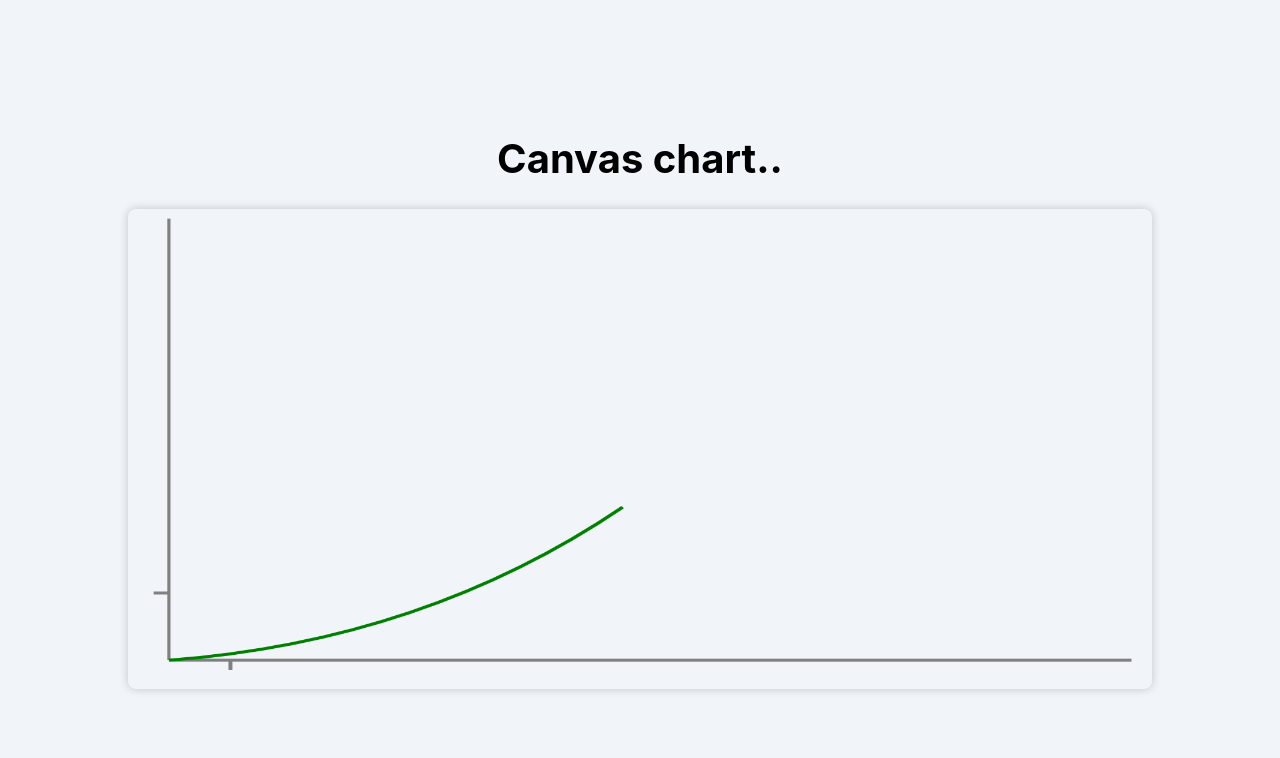
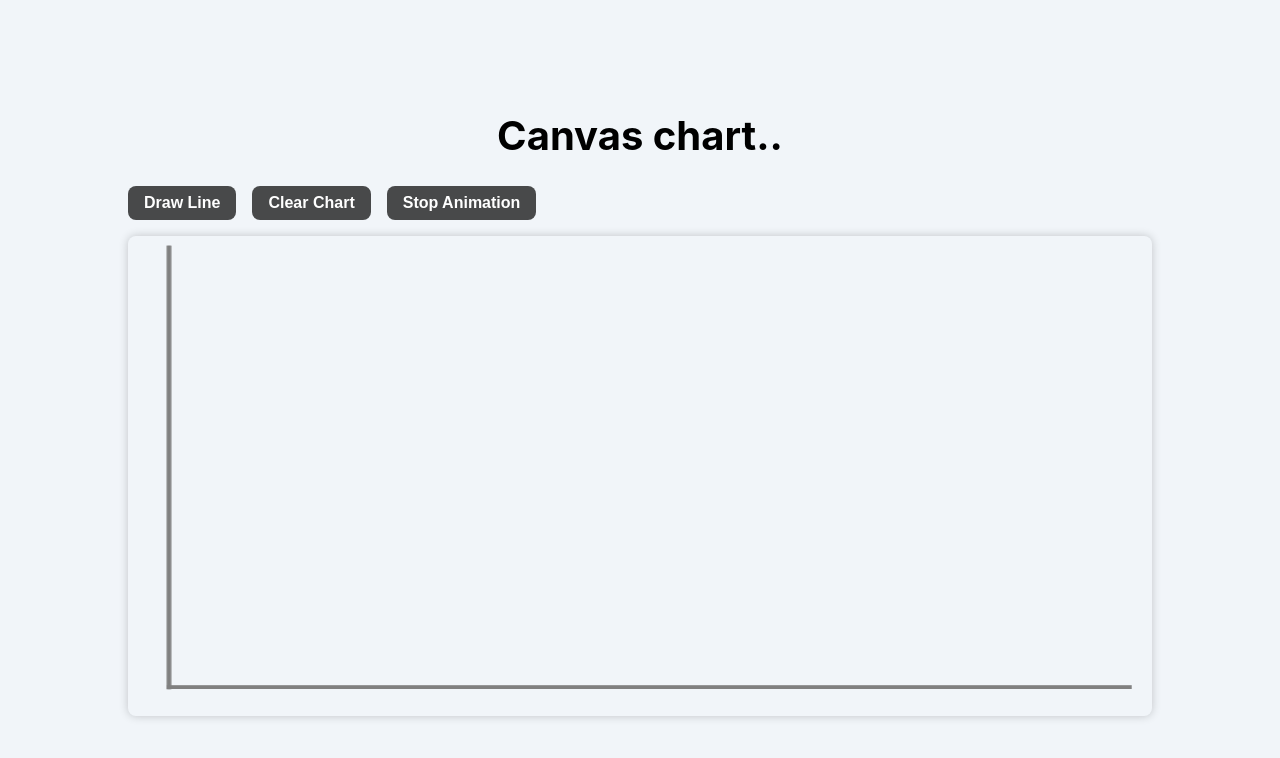
Before and after one commit to Codedwells/Copter, a React (Vite) app: page / in a window 1280 px wide. Shown: the top 758 px of the page. Built offline with nearby package versions, Linux system fonts and the light colour scheme.

Commit message:
chore(chart):upated animated line

```diff
--- a/src/App.jsx
+++ b/src/App.jsx
@@ -1,5 +1,6 @@
 import { useState } from 'react'
 import Copter from './components/canvas'
+import Graph from './components/canvas2'
 
 const styles = {
   app: {
@@ -23,12 +24,11 @@ function App() {
   const [count, setCount] = useState(0)
 
   return (
-
     <main className='App' style={styles.app}>
       <h1 style={styles.header}>Canvas chart..</h1>
-            <Copter />
+      {false && <Copter />}
+      {true && <Graph />}
     </main>
-
   )
 }
 
--- a/src/components/canvas.jsx
+++ b/src/components/canvas.jsx
@@ -2,9 +2,8 @@ import { useEffect, useRef, useState } from 'react'
 
 const style = {
   canvas: {
-    width: '80vw',
-    height: '60vh',
-    // border: '2px solid #000000',
+    width: '1200px',
+    height: '600px',
     borderRadius: '8px',
     boxShadow: '0px 0px 10px rgba(0, 0, 0, 0.2)',
   },
@@ -33,14 +32,14 @@ function Copter() {
   // Handle window resize
   const handleResize = () => {
     if (canvasInstance) {
-      canvasInstance.handleResize()
+     // canvasInstance.handleResize()
       // canvasInstance.drawCircle(50, 'green') // Redraw the circle after resize
-      canvasInstance.drawGraph()
+     // canvasInstance.drawGraph()
     }
   }
 
   useEffect(() => {
-    handleResize()
+    //handleResize()
     window.addEventListener('resize', handleResize)
 
     return () => {
@@ -52,6 +51,8 @@ function Copter() {
     <div>
       <canvas
         ref={canvasRef}
+        width='1200'
+       height='600'
         id='canvas'
         className='copter-gri'
         style={style.canvas}
@@ -66,14 +67,16 @@ class Canvas {
   constructor(canvas) {
     this.canvas = canvas
     this.ctx = canvas.getContext('2d')
-    this.width = window.innerWidth
-    this.height = window.innerHeight
+    this.width = this.canvas.width
+    this.height = this.canvas.height
     this.center = {
       x: this.width / 2,
       y: this.height / 2,
     }
     this.animationProgress = 0
     this.animationSpeed = 0.001
+
+      console.log(this.canvas.width, this.canvas.height)
   }
 
   drawGraph() {
@@ -89,7 +92,7 @@ class Canvas {
     // this.drawYLabel()
 
     // Draw bezier curve
-    this.drawAnimatedBezierCurve()
+   this.drawAnimatedBezierCurve()
   }
 
   // Draw x and y axix
@@ -107,7 +110,7 @@ class Canvas {
     this.ctx.moveTo(this.width * 0.04, this.height * 0.02)
     this.ctx.lineTo(this.width * 0.04, this.height * 0.94)
     this.ctx.strokeStyle = 'gray'
-    this.ctx.lineWidth = 4
+    this.ctx.lineWidth = 5
     this.ctx.stroke()
   }
 
@@ -159,7 +162,6 @@ class Canvas {
     this.ctx.stroke()
   }
 
-  // Draw animated bezier curve
   drawAnimatedBezierCurve() {
     // Update the animation progress
     this.animationProgress += this.animationSpeed
@@ -167,57 +169,44 @@ class Canvas {
     // Ensure the animation progress stays within bounds (0 to 1)
     this.animationProgress = Math.min(1, Math.max(0, this.animationProgress))
 
-    // Calculate the current positon based on animation progress
-    const currentX = this.width * this.animationProgress
-    const currentY = this.height * this.animationProgress
+    // Draw the animated bezier curve
+    let startX = (this.width * 0.8) * (this.animationProgress)
+    let startY = (this.height * 0.2) / (this.animationProgress)
 
-    // Draw the animated bezier curve
-    const endX = this.width * (this.animationProgress + 0.0001)
-    const endY = this.height * (0.3 / (this.animationProgress + 0.0001))
-    //const controlX = this.width * 0.6 * this.animationProgress // Adjust the control point
-    //const controlY = this.height * 0.9 * this.animationProgress
-    const controlX = endX * 0.6
-    const controlY = this.height * 0.9
-    const startX = this.width * 0.04
-    const startY = this.height * 0.94
-    console.log('endX', endX)
-    console.log('endY', endY)
+    let controlX = startX * 0.6
+    let controlY = this.height * 0.9
+    if (this.animationProgress < 0.23) {
+      controlX = startX
+      controlY = startY
+    }
 
-    // Draw the gradient
-    const gradient = this.ctx.createLinearGradient(0, this.height, 0, 0)
-    gradient.addColorStop(0, 'rgba(0, 255, 0, 0)') // Transparent at the bottom
-    gradient.addColorStop(1, 'rgba(0, 255, 0, 1)') // Fully visible at the top
-    this.ctx.fillStyle = gradient
-      this.ctx.fill()
+    if(startY > this.height){
+       // startY = startY - 400
+      startY = (this.height / 10) *(this.animationProgress)
+    console.log("Went out of bounds")
+    }
+
+    const endX = this.width * 0.04
+    const endY = this.height * 0.94
+
+    console.log('startY', startY)
 
     this.ctx.beginPath()
-    this.ctx.moveTo(endX, endY)
-    this.ctx.quadraticCurveTo(controlX, controlY, startX, startY)
+    this.ctx.moveTo(startX, startY)
+    this.ctx.quadraticCurveTo(controlX, controlY, endX, endY)
     this.ctx.strokeStyle = 'green'
+    this.ctx.lineWidth = 5
     this.ctx.stroke()
 
     if (this.animationProgress < 1) {
-      console.log(this.animationProgress)
       requestAnimationFrame(() => this.drawGraph())
     }
   }
 
-  // Draw a circle
-  drawCircle(radius, color) {
-    let x = this.width / 2
-    let y = this.height / 2
-    let rad = Math.min(x, y) * 0.8
-
-    this.ctx.beginPath()
-    this.ctx.arc(x, y, rad, 0, Math.PI * 2, false)
-    this.ctx.strokeStyle = color
-    this.ctx.lineWidth = 5
-    this.ctx.stroke()
-  }
 
   // Handle canvas resize
   handleResize() {
-    this.width = window.innerWidth
+    this.width =  window.innerWidth
     this.height = window.innerHeight
     this.center = {
       x: this.width / 2,
--- /dev/null
+++ b/src/components/canvas2.jsx
@@ -0,0 +1,214 @@
+import { useEffect, useRef, useState } from 'react'
+
+const style = {
+  canvas: {
+    width: '80vw',
+    height: '60vh',
+    borderRadius: '8px',
+    boxShadow: '0px 0px 10px rgba(0, 0, 0, 0.2)',
+  },
+  container: {
+    display: 'flex',
+    flexDirection: 'column',
+    gap: '1rem',
+  },
+  button: {
+    padding: '0.5rem 1rem',
+    borderRadius: '8px',
+    border: 'none',
+    backgroundColor: 'rgb(0 0 0 / 70%)',
+    color: 'white',
+    fontSize: '1rem',
+    fontWeight: 'bold',
+    cursor: 'pointer',
+  },
+  btnContainer: {
+    display: 'flex',
+    gap: '1rem',
+  },
+}
+
+const requestAnimationFrame =
+  window.requestAnimationFrame ||
+  window.mozRequestAnimationFrame ||
+  window.webkitRequestAnimationFrame ||
+  window.msRequestAnimationFrame
+
+const cancelAnimationFrame =
+  window.cancelAnimationFrame || window.mozCancelAnimationFrame
+
+function Graph() {
+  const canvasRef = useRef(null)
+  const [canvasInstance, setCanvasInstance] = useState(null)
+  const [requestId, setRequestId] = useState(null)
+
+  function createChart() {
+    let ctx = canvasInstance
+
+    //  Params         ctx, (start),(control), (end pnt) , duration
+    //  Params         ctx, x0,|y0| , x1 , y1 , x2 ,|y2|, duration
+    animatePathDrawing(ctx, 39, 600, 600, 600, 800, 60, 20000)
+  }
+
+  // Clears the drawn line
+  function clearChart() {
+    let ctx = canvasInstance
+    ctx.clearRect(0, 0, ctx.canvas.width, ctx.canvas.height)
+    drawAxis(ctx, ctx.canvas.width, ctx.canvas.height)
+  }
+
+  // Stops the animation
+  function stopAnimation() {
+    cancelAnimationFrame(requestId)
+  }
+
+  useEffect(() => {
+    if (!canvasRef.current) return
+
+    const canvas = canvasRef.current
+    const ctx = canvas.getContext('2d')
+    setCanvasInstance(ctx)
+
+    drawAxis(ctx, canvas.width, canvas.height)
+  }, [])
+
+  /**
+   * Animates bezier-curve
+   *
+   * @param ctx       The canvas context to draw to
+   * @param x0        The x-coord of the start point
+   * @param y0        The y-coord of the start point
+   * @param x1        The x-coord of the control point
+   * @param y1        The y-coord of the control point
+   * @param x2        The x-coord of the end point
+   * @param y2        The y-coord of the end point
+   * @param duration  The duration in milliseconds
+   */
+  function animatePathDrawing(ctx, x0, y0, x1, y1, x2, y2, duration) {
+    let start = null
+    let reqId = null
+
+    let step = function animatePathDrawingStep(timestamp) {
+      if (start === null) start = timestamp
+
+      let delta = timestamp - start,
+        progress = Math.min(delta / duration, 1)
+
+      // Clear canvas
+      ctx.clearRect(0, 0, ctx.canvas.width, ctx.canvas.height)
+      drawAxis(ctx, ctx.canvas.width, ctx.canvas.height)
+
+      // Draw curve
+      drawBezierSplit(ctx, x0, y0, x1, y1, x2, y2, 0, progress)
+
+      if (progress < 1) {
+        reqId = requestAnimationFrame(step)
+        setRequestId(() => reqId)
+      }
+    }
+
+    requestAnimationFrame(step)
+  }
+
+  return (
+    <section style={style.container}>
+      <div style={style.btnContainer}>
+        <button onClick={createChart} style={style.button}>
+          Draw Line
+        </button>
+        <button onClick={clearChart} style={style.button}>
+          Clear Chart
+        </button>
+        <button onClick={stopAnimation} style={style.button}>
+          Stop Animation
+        </button>
+      </div>
+
+      <canvas
+        ref={canvasRef}
+        id='canvas'
+        className='copter-gri'
+        width='960'
+        height='640'
+        style={style.canvas}
+      ></canvas>
+    </section>
+  )
+}
+
+export default Graph
+
+/**
+ * Draws a splitted bezier-curve
+ *
+ * @param ctx       The canvas context to draw to
+ * @param x0        The x-coord of the start point
+ * @param y0        The y-coord of the start point
+ * @param x1        The x-coord of the control point
+ * @param y1        The y-coord of the control point
+ * @param x2        The x-coord of the end point
+ * @param y2        The y-coord of the end point
+ * @param t0        The start ratio of the splitted bezier from 0.0 to 1.0
+ * @param t1        The start ratio of the splitted bezier from 0.0 to 1.0
+ */
+function drawBezierSplit(ctx, x0, y0, x1, y1, x2, y2, t0, t1) {
+  ctx.beginPath()
+
+  if (0.0 == t0 && t1 == 1.0) {
+    ctx.moveTo(x0, y0)
+    ctx.quadraticCurveTo(x1, y1, x2, y2)
+  } else if (t0 != t1) {
+    var t00 = t0 * t0,
+      t01 = 1.0 - t0,
+      t02 = t01 * t01,
+      t03 = 2.0 * t0 * t01
+
+    var nx0 = t02 * x0 + t03 * x1 + t00 * x2,
+      ny0 = t02 * y0 + t03 * y1 + t00 * y2
+
+    t00 = t1 * t1
+    t01 = 1.0 - t1
+    t02 = t01 * t01
+    t03 = 2.0 * t1 * t01
+
+    var nx2 = t02 * x0 + t03 * x1 + t00 * x2,
+      ny2 = t02 * y0 + t03 * y1 + t00 * y2
+
+    var nx1 = lerp(lerp(x0, x1, t0), lerp(x1, x2, t0), t1),
+      ny1 = lerp(lerp(y0, y1, t0), lerp(y1, y2, t0), t1)
+
+    ctx.moveTo(nx0, ny0)
+    ctx.quadraticCurveTo(nx1, ny1, nx2, ny2)
+  }
+
+  ctx.strokeStyle = 'green'
+  ctx.lineWidth = 5
+  ctx.stroke()
+  ctx.closePath()
+}
+
+/**
+ * Linearly interpolates between two numbers
+ */
+function lerp(v0, v1, t) {
+  return (1.0 - t) * v0 + t * v1
+}
+
+// Draw x and Y axis
+function drawAxis(ctx, width, height) {
+  //Draw x axis
+  ctx.beginPath()
+  ctx.moveTo(width * 0.038, height * 0.94)
+  ctx.lineTo(width * 0.98, height * 0.94)
+  ctx.strokeStyle = 'gray'
+  ctx.lineWidth = 5
+  ctx.stroke()
+
+  // Draw y axis
+  ctx.beginPath()
+  ctx.moveTo(width * 0.04, height * 0.02)
+  ctx.lineTo(width * 0.04, height * 0.944)
+  ctx.strokeStyle = 'gray'
+  ctx.lineWidth = 4
+  ctx.stroke()
+}
```
Lines whose indentation alone changed are shown as unchanged.
